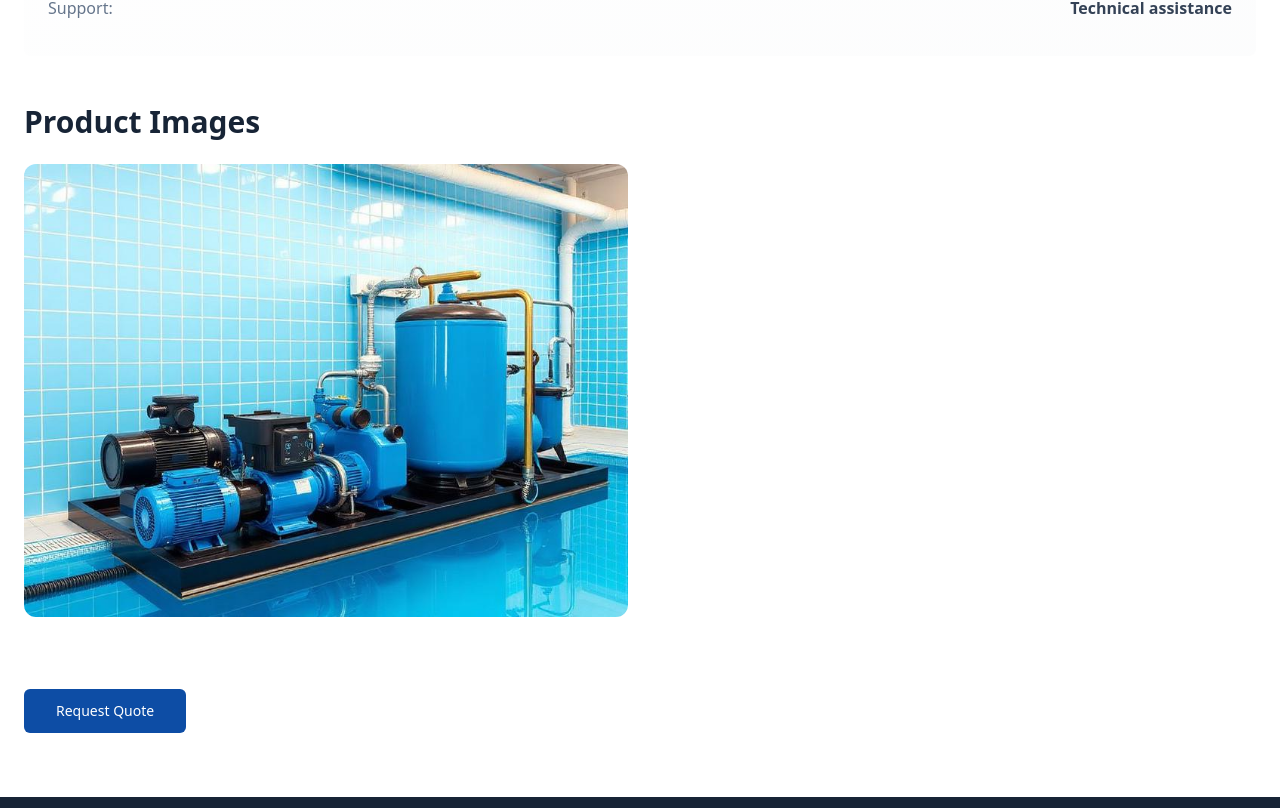
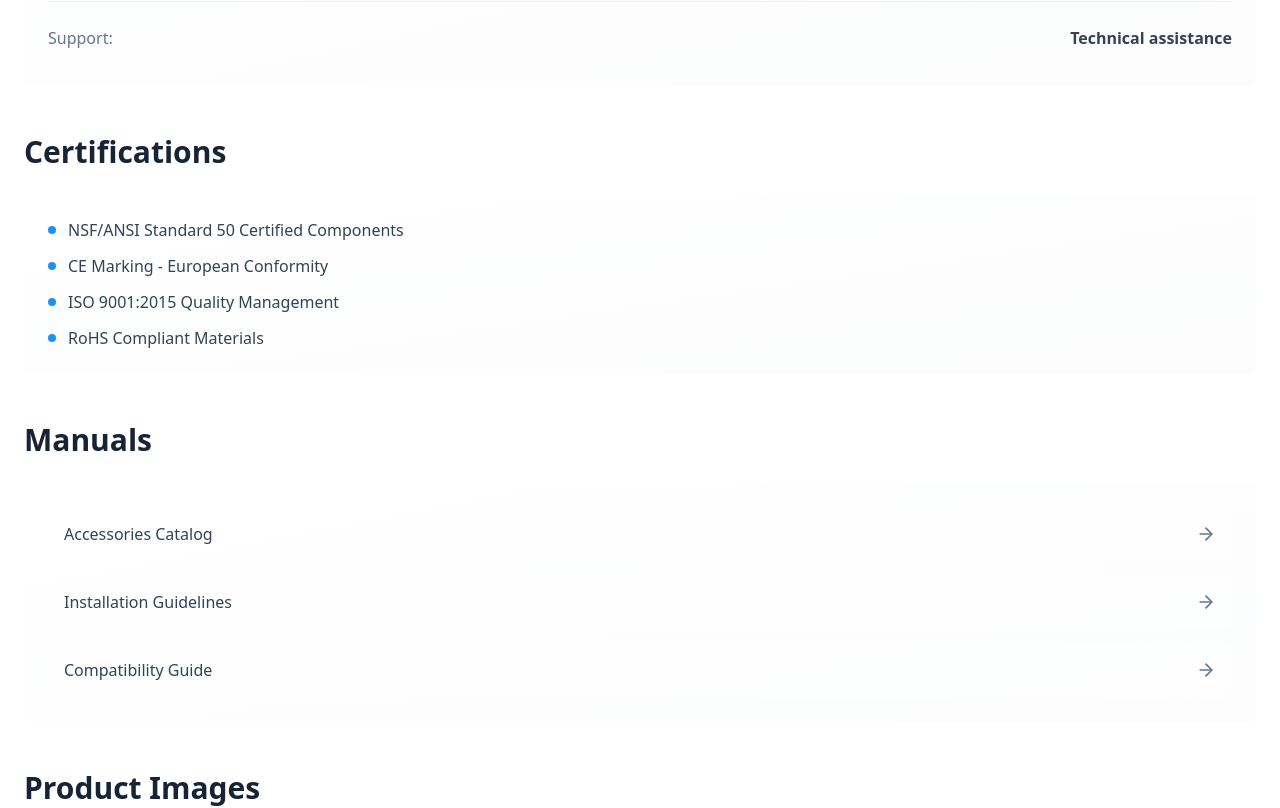
Before and after one commit to AhmadOttoman/dosita-water-solutions, a React (Vite) app: page /products/accessories in a window 1280 px wide. Shown: the part 660-1468 px from the top of the page. Built offline with nearby package versions, Linux system fonts and the light colour scheme.

Commit message:
Add product certifications and manuals

```diff
--- a/src/data/productsData.tsx
+++ b/src/data/productsData.tsx
@@ -43,7 +43,21 @@ export const drinkingWaterProducts: Product[] = [
       "Lamp Type": "Low/Medium pressure",
       "Power": "120-480V available",
       "Material": "316L stainless steel"
-    }
+    },
+    introduction: "Our UV Systems represent the cutting edge of water disinfection technology, providing reliable, chemical-free treatment for drinking water applications. Using powerful UV-C light, these systems effectively eliminate bacteria, viruses, and other pathogens without altering the taste or chemistry of your water.",
+    certifications: [
+      "NSF/ANSI Standard 55 - UV Microbiological Water Treatment Systems",
+      "CE Marking - European Conformity",
+      "ISO 9001:2015 Quality Management",
+      "UL Listed - Safety Certification",
+      "DVGW Certified - German Technical and Scientific Association"
+    ],
+    manuals: [
+      { title: "Installation Manual", url: "/manuals/product-manual.pdf" },
+      { title: "Operation & Maintenance Guide", url: "/manuals/product-manual.pdf" },
+      { title: "Technical Specifications Sheet", url: "/manuals/product-manual.pdf" }
+    ],
+    productImages: [uvSystems, treatmentSystems]
   },
   {
     id: "copper-silver-ionization-drinking",
@@ -64,7 +78,21 @@ export const drinkingWaterProducts: Product[] = [
       "Electrode Life": "1-3 years",
       "Power": "12-24V DC",
       "Material": "99.9% pure copper"
-    }
+    },
+    introduction: "Copper Silver Ionization systems offer a natural, environmentally friendly approach to water treatment. By releasing controlled amounts of copper and silver ions, these systems provide long-lasting sanitization with minimal chemical use, making them ideal for sustainable water management.",
+    certifications: [
+      "EPA Registered - Environmental Protection Agency",
+      "NSF/ANSI Standard 61 - Drinking Water System Components",
+      "ISO 14001:2015 Environmental Management",
+      "CE Marking - European Conformity",
+      "WRAS Approved - Water Regulations Advisory Scheme"
+    ],
+    manuals: [
+      { title: "Installation Guide", url: "/manuals/product-manual.pdf" },
+      { title: "Maintenance Manual", url: "/manuals/product-manual.pdf" },
+      { title: "Electrode Replacement Guide", url: "/manuals/product-manual.pdf" }
+    ],
+    productImages: [copperIonization, disinfectionSystems]
   }
 ];
 
@@ -88,7 +116,20 @@ export const swimmingPoolProducts: Product[] = [
       "Lamp Type": "Low/Medium pressure",
       "Power": "120-480V available",
       "Material": "316L stainless steel"
-    }
+    },
+    introduction: "Pool UV Systems deliver superior water quality through advanced ultraviolet technology, reducing chlorine demand and eliminating harmful microorganisms. Perfect for commercial and residential pools seeking eco-friendly water treatment solutions.",
+    certifications: [
+      "NSF/ANSI Standard 50 - Pool & Spa Equipment",
+      "CE Marking - European Conformity",
+      "ISO 9001:2015 Quality Management",
+      "UL Listed - Safety Certification"
+    ],
+    manuals: [
+      { title: "Installation Manual", url: "/manuals/product-manual.pdf" },
+      { title: "Operation Guide", url: "/manuals/product-manual.pdf" },
+      { title: "Lamp Replacement Guide", url: "/manuals/product-manual.pdf" }
+    ],
+    productImages: [uvSystems, poolEquipment]
   },
   {
     id: "copper-silver-pool",
@@ -109,7 +150,20 @@ export const swimmingPoolProducts: Product[] = [
       "Electrode Life": "1-3 years",
       "Power": "12-24V DC",
       "Material": "99.9% pure copper"
-    }
+    },
+    introduction: "Copper Silver ionization technology provides a natural alternative to traditional pool chemicals, delivering effective sanitization through mineral ions. This system significantly reduces chlorine usage while maintaining crystal-clear, safe pool water.",
+    certifications: [
+      "EPA Registered for Pool Treatment",
+      "NSF/ANSI Standard 50 Certified",
+      "ISO 9001:2015 Quality Management",
+      "CE Marking - European Conformity"
+    ],
+    manuals: [
+      { title: "System Installation Guide", url: "/manuals/product-manual.pdf" },
+      { title: "User Manual", url: "/manuals/product-manual.pdf" },
+      { title: "Electrode Care Guide", url: "/manuals/product-manual.pdf" }
+    ],
+    productImages: [copperIonization, ozoneGenerator]
   },
   {
     id: "swimming-pool-pumps",
@@ -130,7 +184,21 @@ export const swimmingPoolProducts: Product[] = [
       "Head": "Up to 200 feet",
       "Power": "1-200 HP available",
       "Efficiency": "Up to 85%"
-    }
+    },
+    introduction: "Our swimming pool pumps are engineered for reliability and efficiency, providing optimal water circulation with minimal energy consumption. Variable speed technology ensures whisper-quiet operation while reducing operating costs by up to 80%.",
+    certifications: [
+      "Energy Star Certified",
+      "NSF/ANSI Standard 50 Certified",
+      "UL Listed - Safety Standards",
+      "CE Marking - European Conformity",
+      "ISO 9001:2015 Quality Management"
+    ],
+    manuals: [
+      { title: "Installation Manual", url: "/manuals/product-manual.pdf" },
+      { title: "Operation & Maintenance", url: "/manuals/product-manual.pdf" },
+      { title: "Troubleshooting Guide", url: "/manuals/product-manual.pdf" }
+    ],
+    productImages: [circulationPumps, poolEquipment]
   },
   {
     id: "electrical-heater",
@@ -151,7 +219,21 @@ export const swimmingPoolProducts: Product[] = [
       "Voltage": "208-480V, 3-phase",
       "Material": "316L stainless steel",
       "Control": "Digital PID"
-    }
+    },
+    introduction: "Electrical pool heaters offer precise temperature control and rapid heating capabilities, ensuring comfortable swimming conditions year-round. Built with premium stainless steel and advanced digital controls for maximum reliability and performance.",
+    certifications: [
+      "UL Listed - Electrical Safety",
+      "NSF/ANSI Standard 50 Certified",
+      "CE Marking - European Conformity",
+      "CSA Certified - Canadian Standards",
+      "ISO 9001:2015 Quality Management"
+    ],
+    manuals: [
+      { title: "Installation Guide", url: "/manuals/product-manual.pdf" },
+      { title: "Electrical Schematic", url: "/manuals/product-manual.pdf" },
+      { title: "Service Manual", url: "/manuals/product-manual.pdf" }
+    ],
+    productImages: [electricHeaters, poolEquipment]
   },
   {
     id: "chemical-dosing",
@@ -172,7 +254,21 @@ export const swimmingPoolProducts: Product[] = [
       "Pressure": "Up to 150 PSI",
       "Control": "4-20mA, digital",
       "Materials": "PVDF, 316SS"
-    }
+    },
+    introduction: "Chemical dosing systems provide automated, precise chemical delivery for maintaining optimal pool water chemistry. Advanced control algorithms ensure accurate dosing while minimizing chemical waste and maintaining safe water conditions.",
+    certifications: [
+      "NSF/ANSI Standard 50 Certified",
+      "CE Marking - European Conformity",
+      "ISO 9001:2015 Quality Management",
+      "ATEX Certified - Explosive Atmospheres",
+      "FDA Compliant Materials"
+    ],
+    manuals: [
+      { title: "Installation & Setup Guide", url: "/manuals/product-manual.pdf" },
+      { title: "Calibration Procedures", url: "/manuals/product-manual.pdf" },
+      { title: "Safety & Maintenance Manual", url: "/manuals/product-manual.pdf" }
+    ],
+    productImages: [dosingSystems, treatmentSystems]
   },
   {
     id: "swimming-pool-sand-filter",
@@ -193,7 +289,21 @@ export const swimmingPoolProducts: Product[] = [
       "Flow Rate": "10-10,000 GPM",
       "Backwash": "Fully automated",
       "Efficiency": ">99% removal"
-    }
+    },
+    introduction: "Sand filtration systems deliver exceptional water clarity through proven multi-media filtration technology. Automatic backwash cycles and intelligent controls minimize maintenance while ensuring optimal filtration performance for crystal-clear pool water.",
+    certifications: [
+      "NSF/ANSI Standard 50 Certified",
+      "CE Marking - European Conformity",
+      "ISO 9001:2015 Quality Management",
+      "ASME Pressure Vessel Code",
+      "WRAS Approved Materials"
+    ],
+    manuals: [
+      { title: "Installation Manual", url: "/manuals/product-manual.pdf" },
+      { title: "Backwash Programming Guide", url: "/manuals/product-manual.pdf" },
+      { title: "Media Replacement Guide", url: "/manuals/product-manual.pdf" }
+    ],
+    productImages: [disinfectionSystems, poolEquipment]
   },
   {
     id: "accessories",
@@ -214,6 +324,19 @@ export const swimmingPoolProducts: Product[] = [
       "Availability": "On demand",
       "Quality": "Premium grade",
       "Support": "Technical assistance"
-    }
+    },
+    introduction: "Our comprehensive range of pool accessories and components ensures your system operates at peak efficiency. From replacement parts to enhancement modules, we provide everything needed for installation, maintenance, and upgrades.",
+    certifications: [
+      "NSF/ANSI Standard 50 Certified Components",
+      "CE Marking - European Conformity",
+      "ISO 9001:2015 Quality Management",
+      "RoHS Compliant Materials"
+    ],
+    manuals: [
+      { title: "Accessories Catalog", url: "/manuals/product-manual.pdf" },
+      { title: "Installation Guidelines", url: "/manuals/product-manual.pdf" },
+      { title: "Compatibility Guide", url: "/manuals/product-manual.pdf" }
+    ],
+    productImages: [poolEquipment, treatmentSystems]
   }
 ];
```
Also changed, not shown: 1 other file (tests, documents, lock files or other folders).
